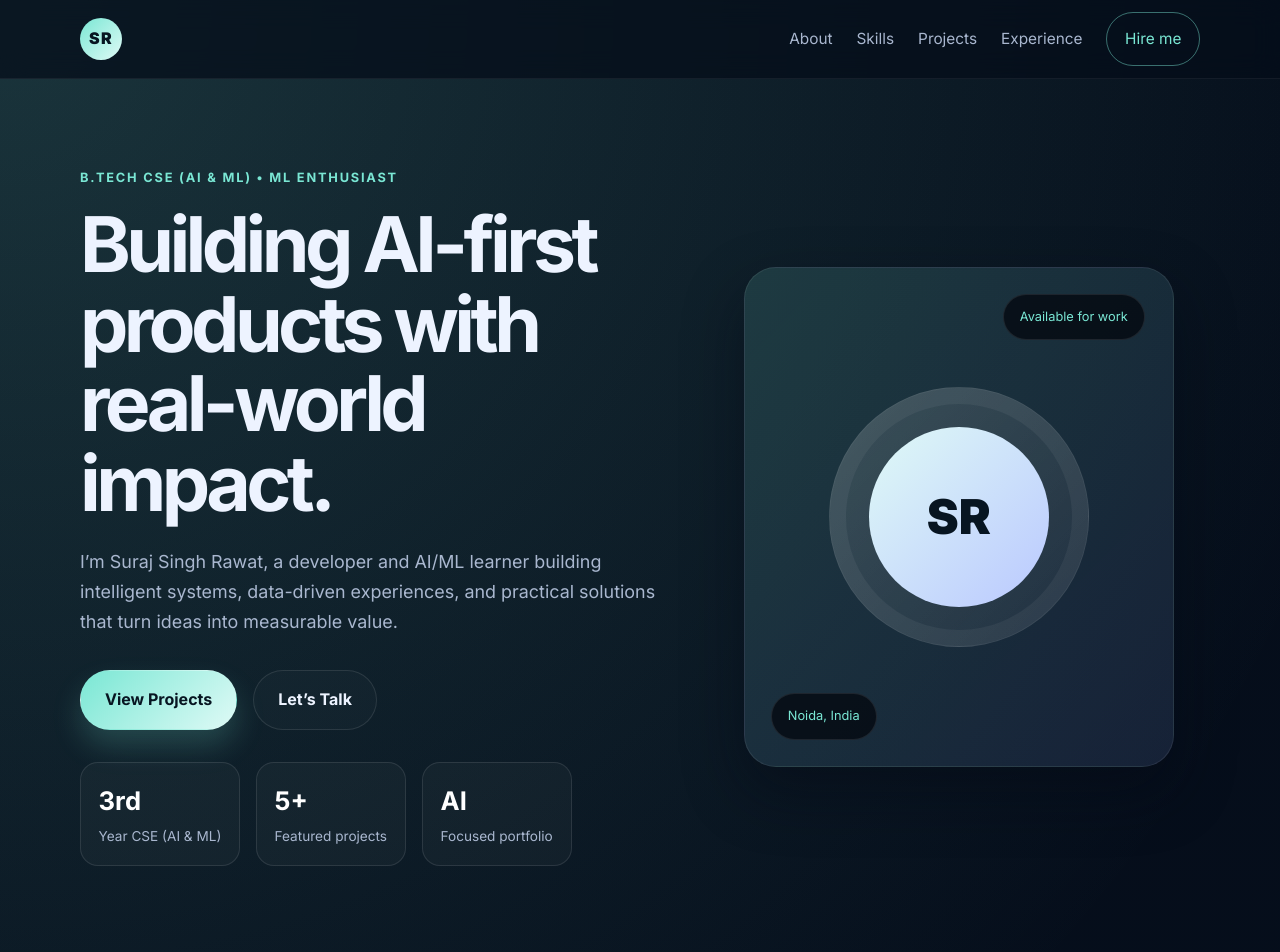
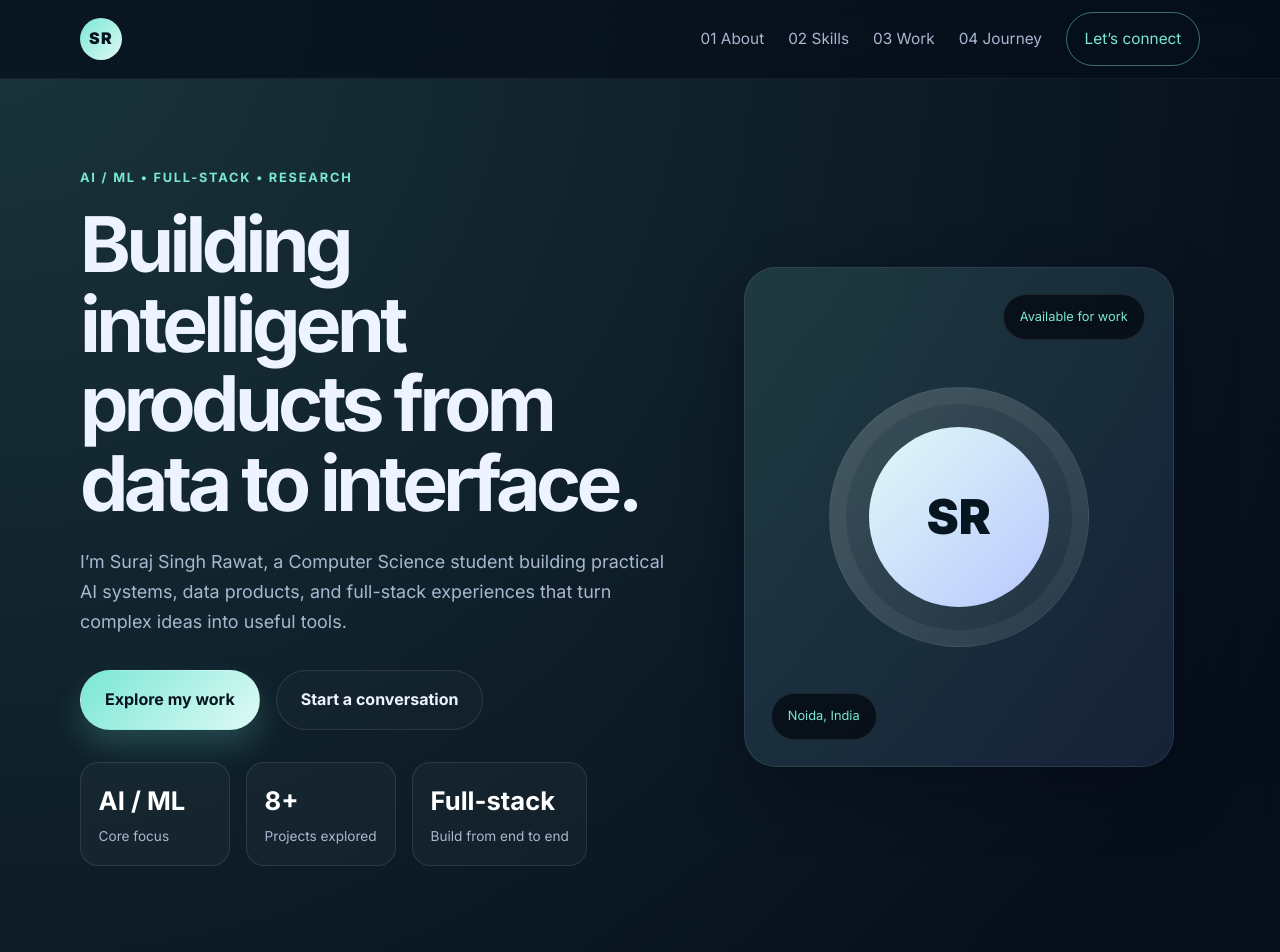
Before and after one commit to surajrawat11/portfolio, a plain HTML site: page index.html in a window 1280 px wide. Shown: the top 952 px of the page. Drawn offline with Linux system fonts and the light colour scheme.

Commit message:
content: refine hero and navigation positioning

```diff
--- a/index.html
+++ b/index.html
@@ -20,7 +20,7 @@
     <div class="page-shell">
       <header class="site-header">
         <div class="container nav-wrap">
-          <a href="#home" class="brand" aria-label="Home">SR</a>
+          <a href="#home" class="brand" aria-label="Suraj Singh Rawat home">SR</a>
 
           <button class="nav-toggle" aria-expanded="false" aria-label="Open menu">
             <span></span>
@@ -29,11 +29,11 @@
           </button>
 
           <nav class="site-nav" aria-label="Main navigation">
-            <a href="#about">About</a>
-            <a href="#skills">Skills</a>
-            <a href="#projects">Projects</a>
-            <a href="#experience">Experience</a>
-            <a href="#contact" class="nav-cta">Hire me</a>
+            <a href="#about">01 About</a>
+            <a href="#skills">02 Skills</a>
+            <a href="#projects">03 Work</a>
+            <a href="#experience">04 Journey</a>
+            <a href="#contact" class="nav-cta">Let’s connect</a>
           </nav>
         </div>
       </header>
@@ -42,22 +42,22 @@
         <section id="home" class="hero section">
           <div class="container hero-grid">
             <div class="hero-content">
-              <p class="eyebrow">B.Tech CSE (AI & ML) • ML Enthusiast</p>
-              <h1>Building AI-first products with real-world impact.</h1>
+              <p class="eyebrow">AI / ML • Full-Stack • Research</p>
+              <h1>Building intelligent products from data to interface.</h1>
               <p class="lead">
-                I’m Suraj Singh Rawat, a developer and AI/ML learner building intelligent systems,
-                data-driven experiences, and practical solutions that turn ideas into measurable value.
+                I’m Suraj Singh Rawat, a Computer Science student building practical AI systems,
+                data products, and full-stack experiences that turn complex ideas into useful tools.
               </p>
 
               <div class="hero-actions">
-                <a class="button primary" href="#projects">View Projects</a>
-                <a class="button secondary" href="#contact">Let’s Talk</a>
+                <a class="button primary" href="#projects">Explore my work</a>
+                <a class="button secondary" href="#contact">Start a conversation</a>
               </div>
 
               <ul class="mini-stats" aria-label="Key highlights">
-                <li><strong>3rd</strong><span>Year CSE (AI & ML)</span></li>
-                <li><strong>5+</strong><span>Featured projects</span></li>
-                <li><strong>AI</strong><span>Focused portfolio</span></li>
+                <li><strong>AI / ML</strong><span>Core focus</span></li>
+                <li><strong>8+</strong><span>Projects explored</span></li>
+                <li><strong>Full-stack</strong><span>Build from end to end</span></li>
               </ul>
             </div>
 
```
